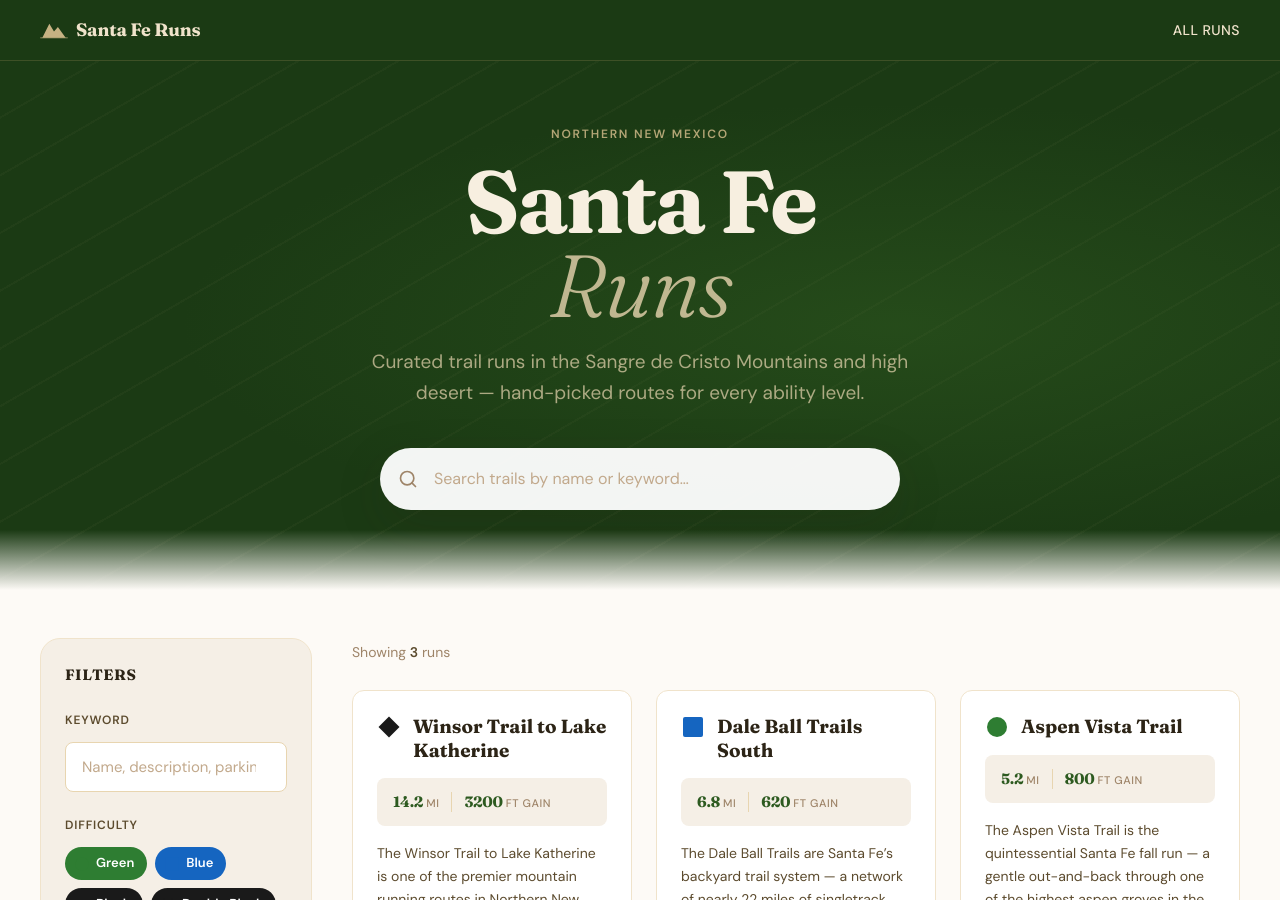
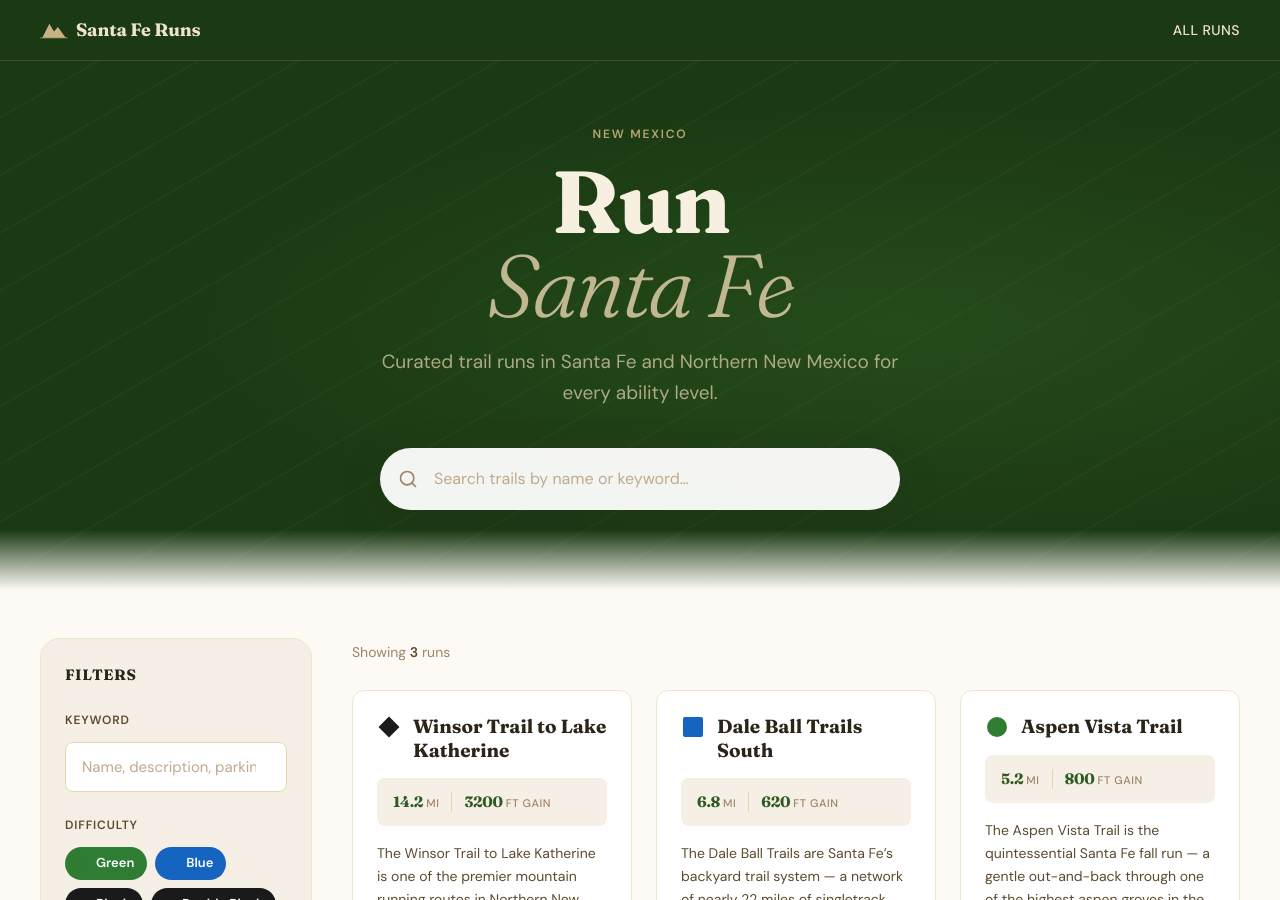
Before and after one commit to santa-fe-runs/santa-fe-run, a Jekyll site: the page built from index.html, in a window 1280 px wide and 900 px high. Built offline with Jekyll 4.4.1, drawn with Linux system fonts in a browser that asks for light colours.

Commit message:
fix: text cleanup

```diff
--- a/index.html
+++ b/index.html
@@ -1,16 +1,15 @@
 ---
 layout: default
-title: "Santa Fe Runs"
+title: "Run Santa Fe"
 ---
 
 <!-- Hero -->
 <section class="home-hero" aria-label="Site introduction">
   <div class="container">
-    <p class="hero-eyebrow">Northern New Mexico</p>
-    <h1 class="hero-title">Santa Fe<br><em>Runs</em></h1>
+    <p class="hero-eyebrow">New Mexico</p>
+    <h1 class="hero-title">Run<br><em>Santa Fe</em></h1>
     <p class="hero-subtitle">
-      Curated trail runs in the Sangre de Cristo Mountains and high desert —
-      hand-picked routes for every ability level.
+      Curated trail runs in Santa Fe and Northern New Mexico for every ability level.
     </p>
     <div class="hero-search" role="search">
       <svg class="hero-search-icon" width="20" height="20" viewBox="0 0 24 24" fill="none" aria-hidden="true">
```
Also changed, not shown: README.md.
